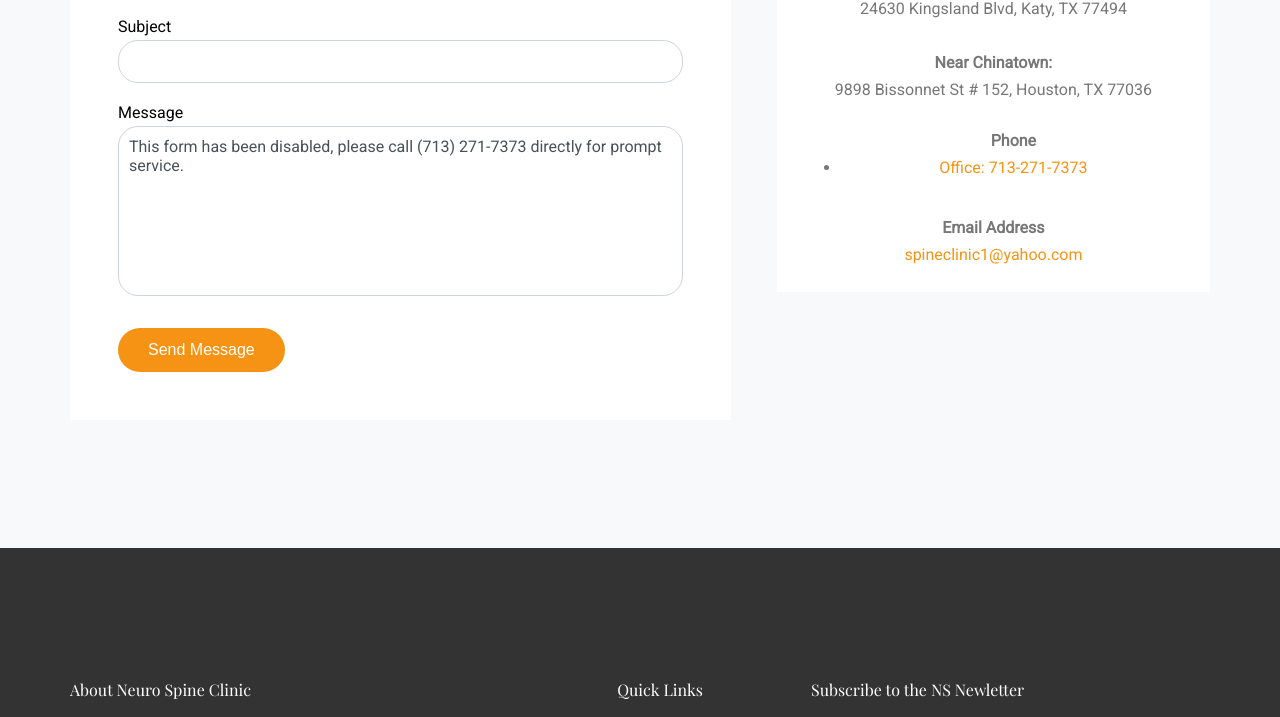
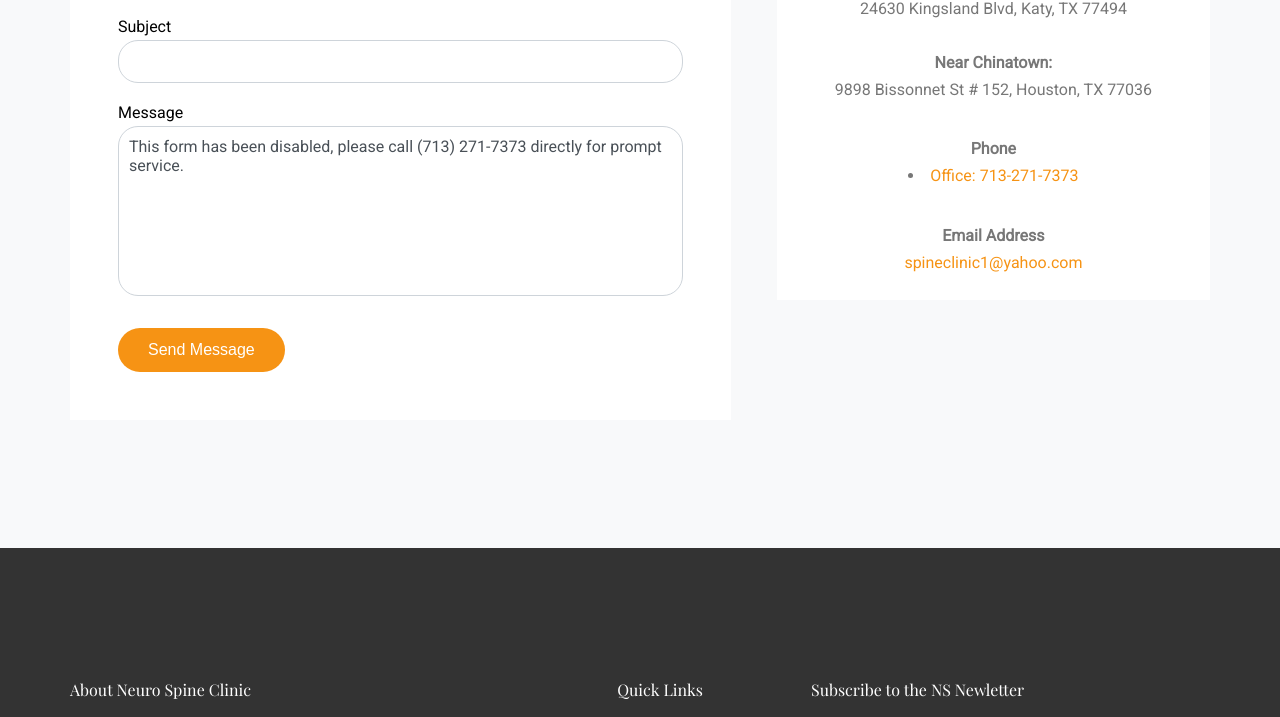
Before and after one commit to ezquantum/neurowebsite, a plain HTML site: page index.html in a window 1280 px wide. Shown: the part 3557-4274 px from the top of the page. Drawn offline with nearby package versions, Linux system fonts and the light colour scheme.

Commit message:
text alignment fix

```diff
--- a/index.html
+++ b/index.html
@@ -316,9 +316,9 @@
                         <b>Near Chinatown:</b><br>9898 Bissonnet St # 152, Houston, TX 77036
                     </address>
 
-                    <ul><label>Phone</label>
+                    <label>Phone</label>
                     <li><a href="#">Office: 713-271-7373</a></li>
-                    </ul>
+
                     <label>Email Address</label>
                     <a href="#">spineclinic1@yahoo.com</a>
                 </div>
```
